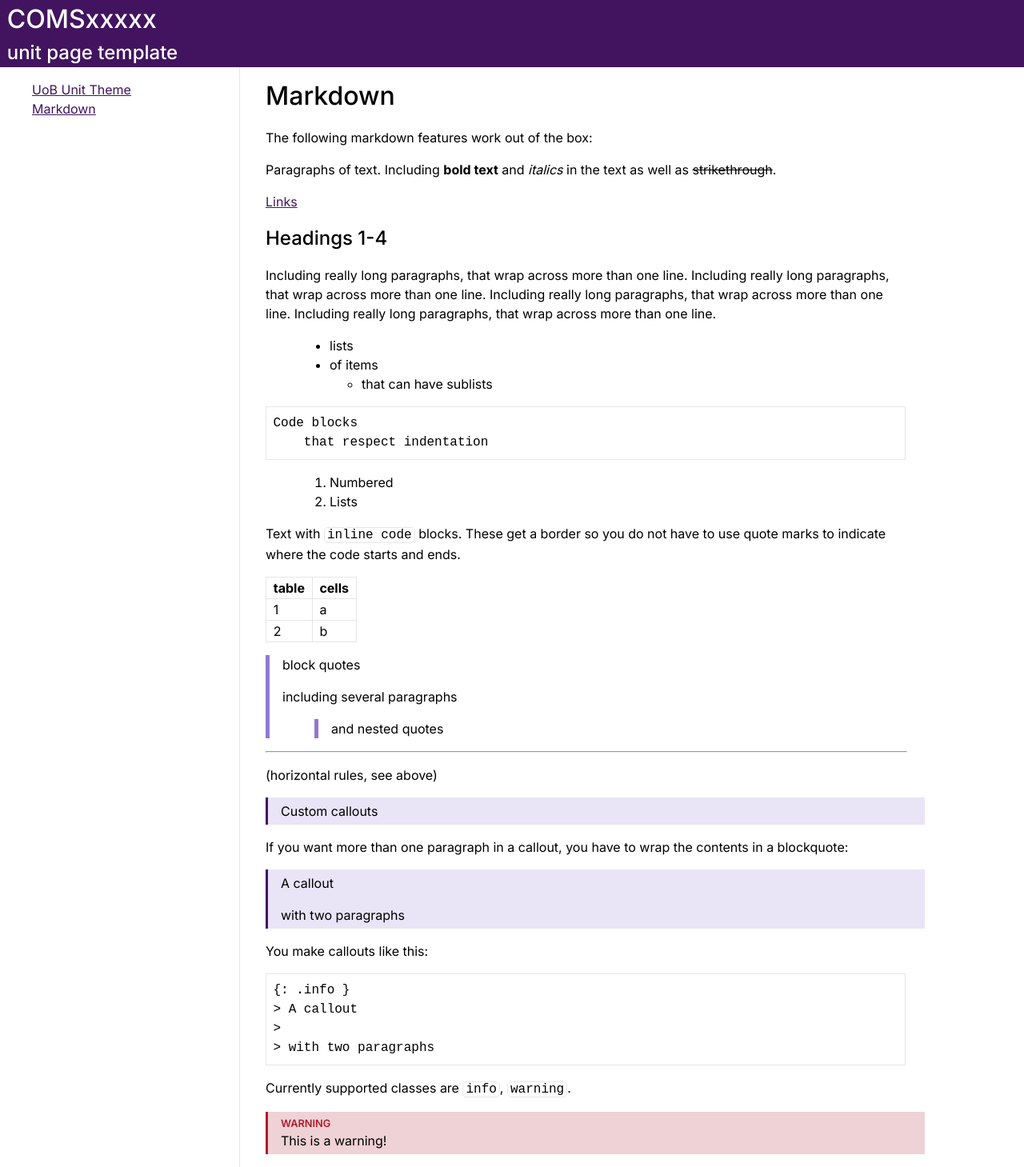
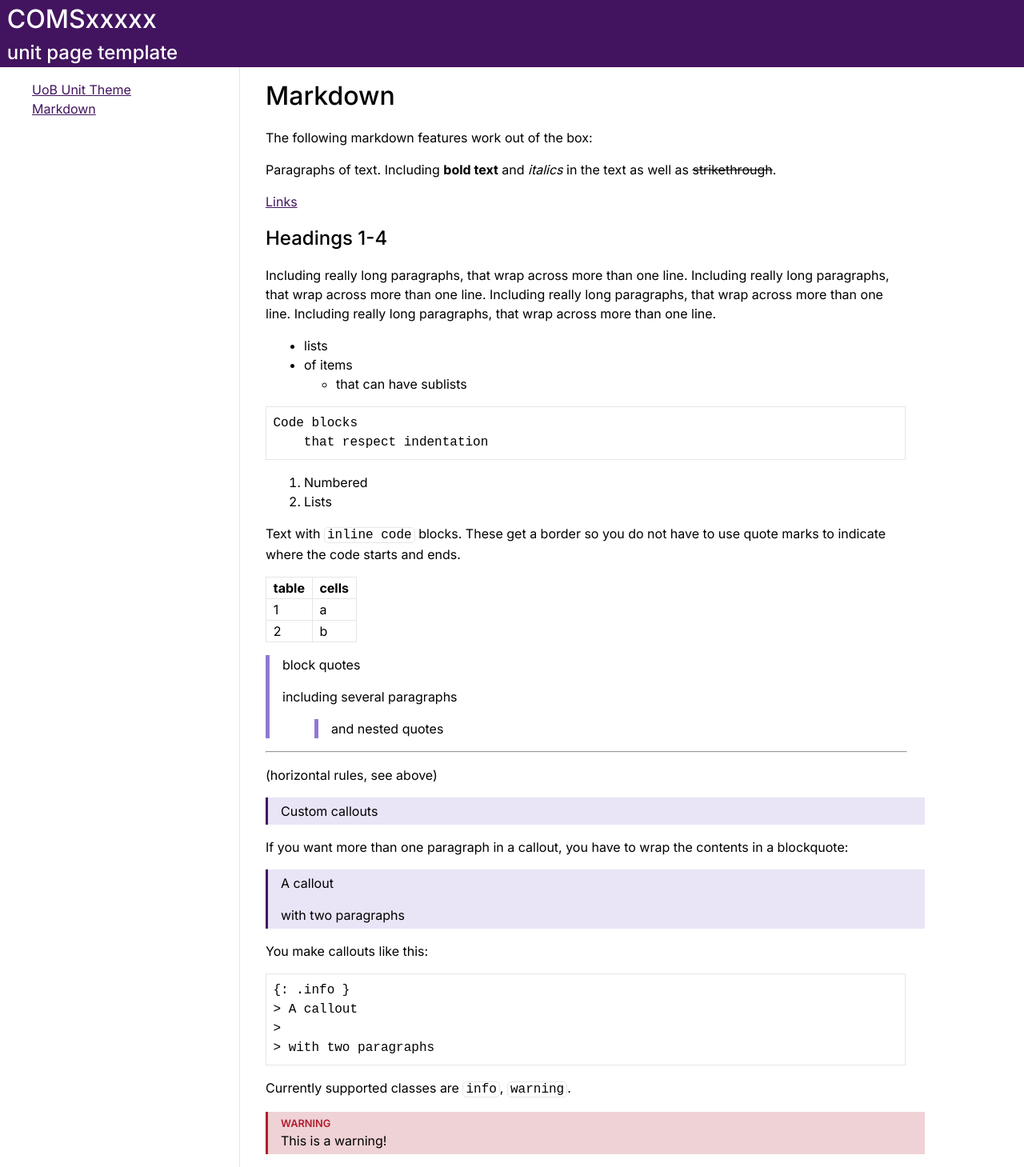
Before and after one commit to cs-uob/uob-unit-theme, a Jekyll site: the page built from markdown.md, in a window 1280 px wide. Shown: the whole page at 80% size. Built offline with Jekyll 4.4.1, drawn with Linux system fonts in a browser that asks for light colours; comment, search, counter and statistics services are not loaded.

Commit message:
update list indent

```diff
--- a/_sass/uob-theme-layout.scss
+++ b/_sass/uob-theme-layout.scss
@@ -31,8 +31,8 @@ main > * {
 }
 
 main > ul, main > ol {
-    max-width: calc(50rem - 5em);
-    padding-inline-start: 5em;
+    max-width: calc(50rem - 3em);
+    padding-inline-start: 3em;
 }
 
 .layout {
```
